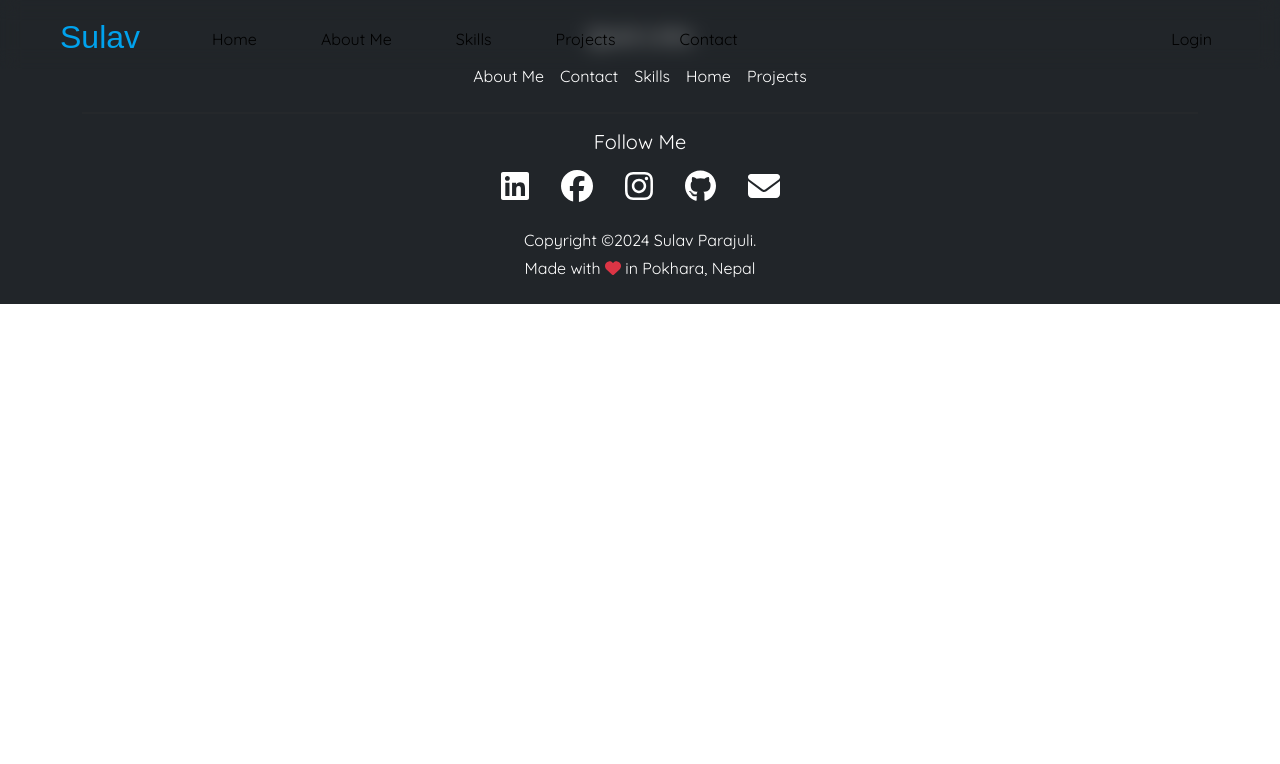
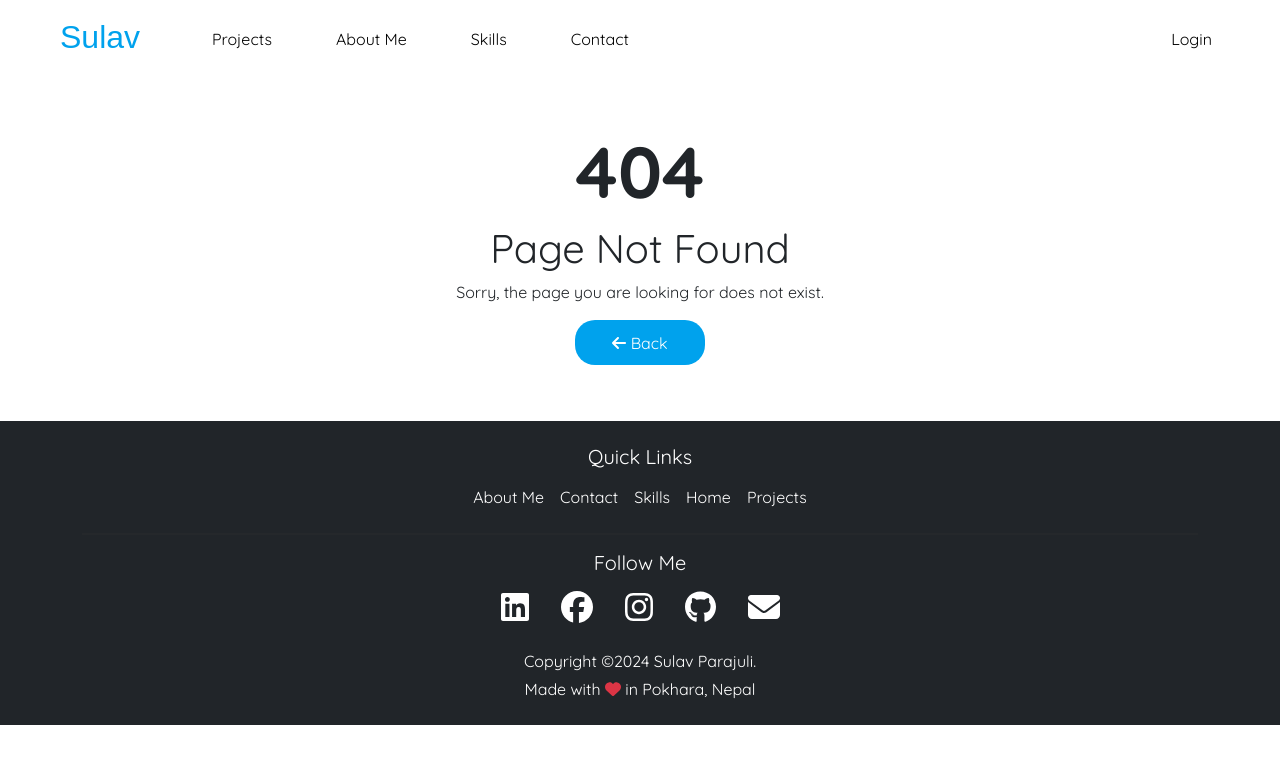
Before and after one commit to sulav-parajuli/PersonalPortfolio, a React (Vite) app: page /PersonalPortfolio/contact in a window 1280 px wide. Shown: the top 764 px of the page. Built offline with nearby package versions, Linux system fonts and the light colour scheme; a web font is replaced by a local one.

Commit message:
created error page to catch all the anonymous routes entered, contact functionality

```diff
--- a/src/App.jsx
+++ b/src/App.jsx
@@ -8,6 +8,7 @@ import Home from "./components/Home.jsx";
 import AboutMe from "./components/AboutMe.jsx";
 import Contact from "./components/Contact.jsx";
 import Footer from "./components/Footer.jsx";
+import Error from "./components/Error.jsx";
 // Import FontAwesome icons
 import { FontAwesomeIcon } from "@fortawesome/react-fontawesome";
 import { faArrowUp } from "@fortawesome/free-solid-svg-icons";
@@ -48,6 +49,8 @@ const App = () => {
               <Route path="/PersonalPortfolio" element={<Home />} />
               <Route path="/about" element={<AboutMe />} />
               <Route path="/contact" element={<Contact />} />
+              {/* Catch-all other routes for displaying an error page */}
+              <Route path="*" element={<Error />} />
             </>
           </Routes>
           {/* "To the Top" button */}
--- a/src/components/AboutMe.jsx
+++ b/src/components/AboutMe.jsx
@@ -223,6 +223,7 @@ const AboutMe = () => {
                     <li>SEO etc.</li>
                   </ol>
                 </p>
+                <Link className="main-button">My Skills and Experience</Link>
               </div>
             </div>
           </div>
--- a/src/components/Contact.jsx
+++ b/src/components/Contact.jsx
@@ -13,14 +13,35 @@ const Contact = () => {
           {/* <br />Any valuable information between us
           must be safe. */}
         </p>
-        <form role="form" className="php-email-form p-3 p-md-4 rounded">
+        <form
+          role="form"
+          className="php-email-form p-3 p-md-4 rounded"
+          action="https://api.web3forms.com/submit"
+          method="POST"
+        >
           <div className="row">
             <div className="col-md-6 mb-3">
               <div className="form-group">
+                <input
+                  type="hidden"
+                  name="access_key"
+                  value="f4bb19c5-ac64-42ee-8775-b94fa4c265ed"
+                />
+                <input
+                  type="hidden"
+                  name="redirect"
+                  value="https://web3forms.com/success"
+                />
+                <input
+                  type="checkbox"
+                  name="botcheck"
+                  className="hidden"
+                  style={{ display: "none" }}
+                />
                 <label className="form-label">Enter First Name</label>
                 <input
                   type="text"
-                  name="fname"
+                  name="First Name"
                   id="fname"
                   className="form-control"
                   required
--- /dev/null
+++ b/src/components/Error.jsx
@@ -0,0 +1,35 @@
+import React from "react";
+import { useNavigate } from "react-router-dom";
+
+import { FontAwesomeIcon } from "@fortawesome/react-fontawesome";
+import { faArrowLeft } from "@fortawesome/free-solid-svg-icons";
+
+const Error = () => {
+  const navigate = useNavigate();
+
+  const handleGoBack = () => {
+    // Use the navigate function to go back to the previous page
+    navigate(-1); // or navigate("back")
+  };
+
+  return (
+    <div className="container text-center mt-5" style={{ paddingTop: "86px" }}>
+      <div className="container-fluid" style={{ paddingBottom: "5%" }}>
+        <h1 className="main-text" style={{ textAlign: "center" }}>
+          404
+        </h1>
+        <h1>Page Not Found</h1>
+        <p>Sorry, the page you are looking for does not exist.</p>
+        <button
+          className="icon-move-right main-button color-white"
+          onClick={handleGoBack}
+        >
+          <FontAwesomeIcon icon={faArrowLeft} />
+          {""} Back
+        </button>
+      </div>
+    </div>
+  );
+};
+
+export default Error;
--- a/src/components/Navbar.jsx
+++ b/src/components/Navbar.jsx
@@ -38,10 +38,15 @@ const Navbar = () => {
             id="navbarSupportedContent"
           >
             <ul className="navbar-nav item me-auto mb-lg-0">
-              <li className="nav-item ms-5">
+              {/* <li className="nav-item ms-5">
                 <Link to="/" className="nav-link active" aria-current="page">
                   Home
                 </Link>
+              </li> */}
+              <li className="nav-item ms-5">
+                <a href="/#project" className="nav-link active">
+                  Projects
+                </a>
               </li>
               <li className="nav-item ms-5">
                 <Link to="/about" className="nav-link active">
@@ -51,11 +56,6 @@ const Navbar = () => {
               <li className="nav-item ms-5">
                 <a href="/about/#skills" className="nav-link active">
                   Skills
-                </a>
-              </li>
-              <li className="nav-item ms-5">
-                <a href="/#project" className="nav-link active">
-                  Projects
                 </a>
               </li>
               <li className="nav-item ms-5">
```
